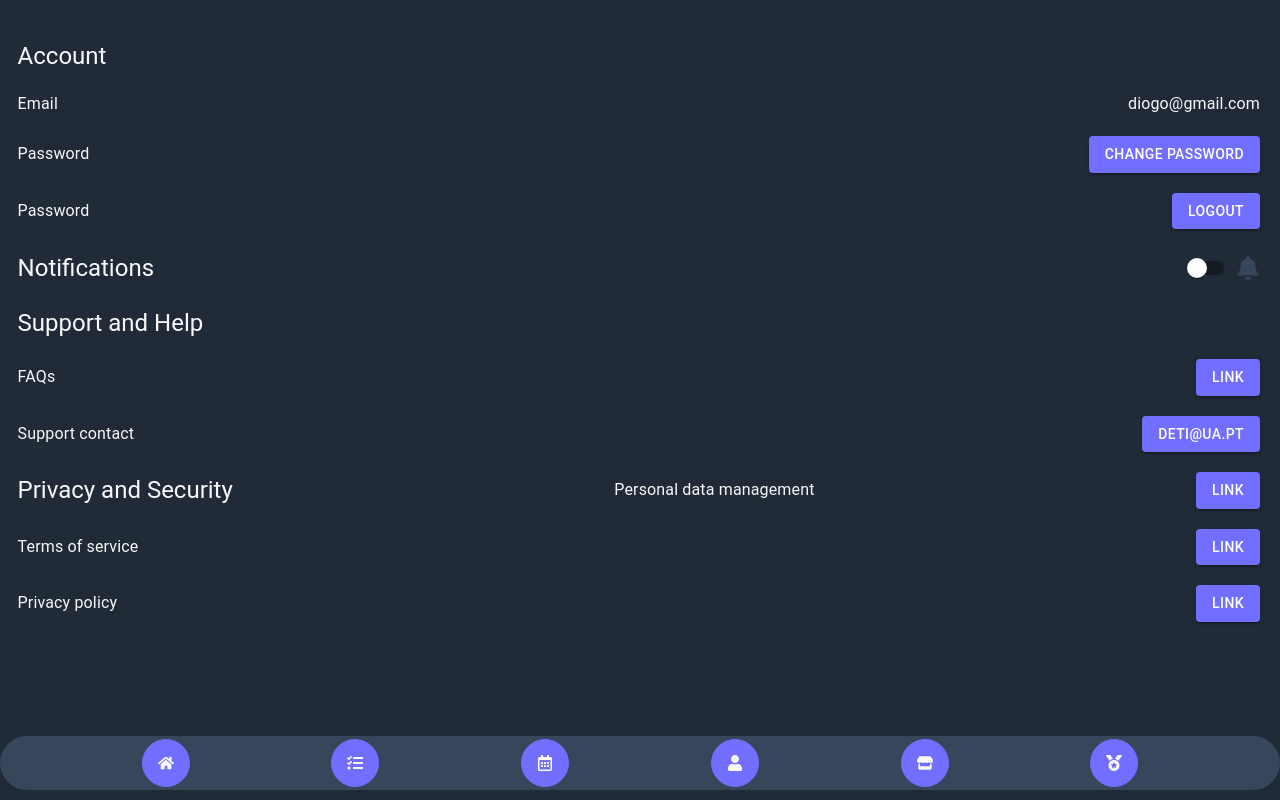
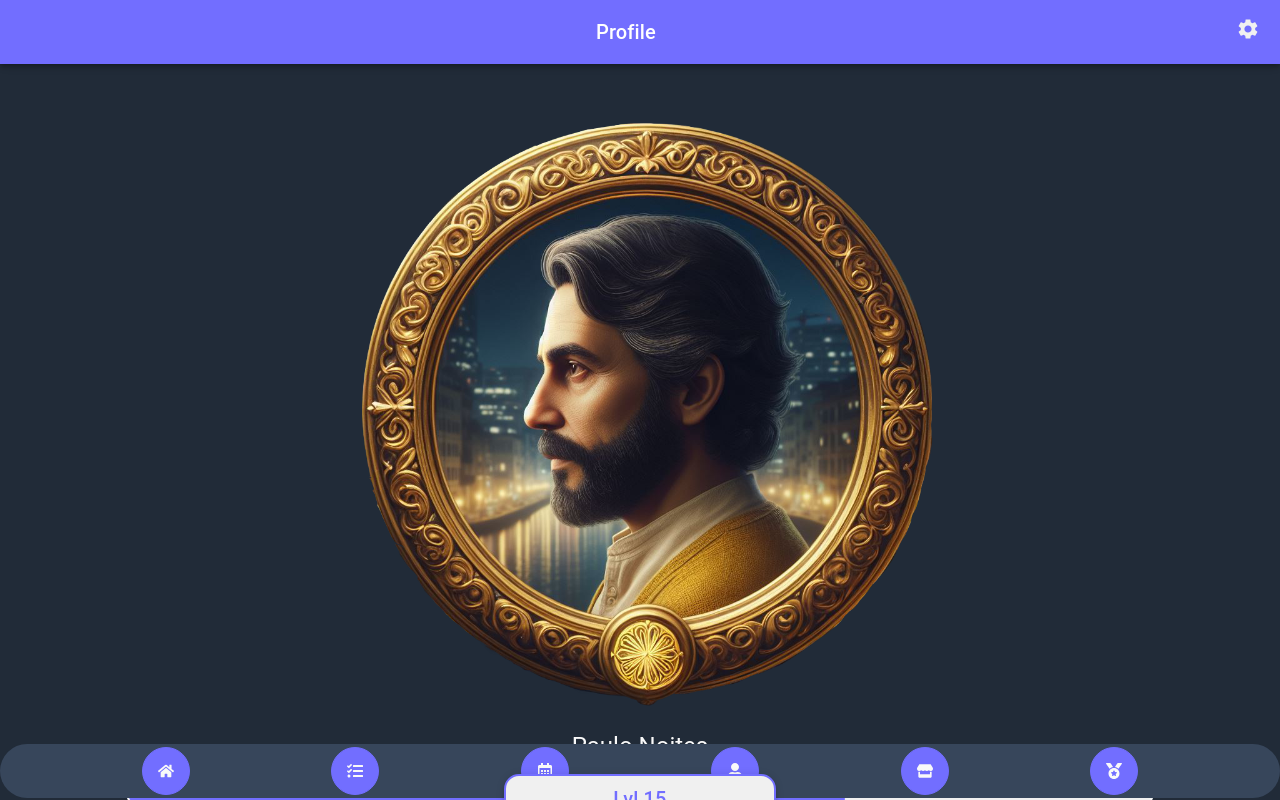
Before and after one commit to Gongas1331/StudySync, a React (Vite) app in the folder study-sync/: page /profile in a window 1280 px wide. Built offline with nearby package versions, Linux system fonts and the light colour scheme.

Commit message:
finished profile and settings

```diff
--- a/study-sync/src/App.css
+++ b/study-sync/src/App.css
@@ -8,7 +8,7 @@
 }
 
 #root {
-  height: 95vh;
+  height: 100vh;
   width: 100vw;
   margin: 0;
   text-align: center;
@@ -44,7 +44,7 @@ body {
   position: fixed;
   left: 0;
   height: 3em;
-  top: calc(100vh - 4em);
+  top: calc(100vh - 3.5em);
   width: 100%;
   display: flex;
   flex-direction: row;
--- a/study-sync/src/App.jsx
+++ b/study-sync/src/App.jsx
@@ -8,7 +8,7 @@ import Tasks from './pages/Tasks';
 import Leaderboard from './pages/Leaderboard';
 import Calendar from './pages/Calendar';
 import Store from './pages/Store';
-// import Profile from './pages/Profile';
+import Profile from './pages/Profile';
 import Settings from './pages/Settings';
 import Logout from './pages/Logout';
 import { ThemeProvider,createTheme } from '@mui/material/styles';
@@ -79,8 +79,8 @@ export default function App() {
             <Route path='/leaderboard' element={<Leaderboard />} />
             <Route path='/calendar' element={<Calendar />} />
             <Route path='/store' element={<Store />} />
-            {/* <Route path='/profile' element={<Profile />} /> */}
-            <Route path='/profile' element={<Settings />} />
+            <Route path='/profile' element={<Profile />} />
+            <Route path='/settings' element={<Settings />} />
             <Route path='/logout' element={<Logout />} />
           </Routes>
         </div>
--- a/study-sync/src/components/SubtaskItem.jsx
+++ b/study-sync/src/components/SubtaskItem.jsx
@@ -8,7 +8,7 @@ function formatDate(dateString) {
     return date.toLocaleDateString();
 }
 
-export default function SubtaskItem({ subtask, toggleSubtaskCompletion }) {
+export default function SubtaskItem({ subtask, toggleSubtaskCompletion, categoryId, taskId  }) {
     const difficultyStyle = {
         Easy: {
             color: 'green',
@@ -40,7 +40,7 @@ export default function SubtaskItem({ subtask, toggleSubtaskCompletion }) {
         <div className="subtask-item">
             <Checkbox
                 checked={subtask.completed}
-            onChange={toggleSubtaskCompletion}
+                onChange={() => toggleSubtaskCompletion(categoryId, taskId, subtask.id)}
                 sx={{
                     color: subtask.completed ? 'default' : 'white', // Change color based on task completion
                     '&.Mui-checked': {
--- a/study-sync/src/components/TaskItem.jsx
+++ b/study-sync/src/components/TaskItem.jsx
@@ -15,7 +15,7 @@ function calculateProgress(subtasks) {
     return (completedSubtasks / totalSubtasks) * 100;
 }
 
-export default function TaskItem({ task, toggleTaskCompletion, toggleSubtaskCompletion }) {
+export default function TaskItem({ task, toggleTaskCompletion, toggleSubtaskCompletion, categoryId}) {
     const [expanded, setExpanded] = useState(false);
     const progress = calculateProgress(task.subtasks);
 
@@ -44,7 +44,9 @@ export default function TaskItem({ task, toggleTaskCompletion, toggleSubtaskComp
                     <SubtaskItem
                         key={subtask.id}
                         subtask={subtask}
-                            toggleSubtaskCompletion={() => toggleSubtaskCompletion(task.id, subtask.id)}
+                        toggleSubtaskCompletion={toggleSubtaskCompletion}
+                        categoryId={categoryId}
+                        taskId={task.id}
                     />
                 ))}
                 </div>
--- a/study-sync/src/pages/Homepage.jsx
+++ b/study-sync/src/pages/Homepage.jsx
@@ -21,12 +21,12 @@ function CurrencyBar({ streakfreeze, coins }) {
             <IconButton edge="start" color="lightBlue" aria-label="menu" sx={{ mr: 1 }}>
               <WhatshotIcon />
             </IconButton>
-            <Typography variant="h6" color="light" component="div">
+            <Typography variant="h6" color="white" component="div">
               {streakfreeze}
             </Typography>
           </Box>
             <Box display="flex" alignItems="center">
-              <Typography variant="h6" color="light" component="div">
+              <Typography variant="h6" color="white" component="div">
                 {coins}
               </Typography>
               <IconButton edge="start" color="yellow" aria-label="menu" sx={{ ml: 1 }}>
@@ -46,7 +46,7 @@ function WeeklyActivityTracker({ daysCompleted }) {
 
   return (
     <>
-      <Typography sx={{ pb: 1 }} variant="h4jin" color="inherit" component="div">
+      <Typography sx={{ pb: 1 }} variant="h5" color="inherit" component="div">
         Weekly Activity
       </Typography>
       <div className="weekly-tracker">
--- a/study-sync/src/pages/Profile.jsx
+++ b/study-sync/src/pages/Profile.jsx
@@ -1,11 +1,184 @@
-// import React from 'react';
-import '../App.css';
+import * as React from 'react';
+import { AppBar, Box, Button, Toolbar, IconButton, Typography, Paper, LinearProgress, Avatar, Card, CardContent } from '@mui/material';
+import { styled } from '@mui/system';
+import SettingsIcon from '@mui/icons-material/Settings';
+import { Link as RouterLink } from 'react-router-dom';
+import { FaBook, FaBriefcase, FaUsers, FaBroom, FaRunning, FaLightbulb } from 'react-icons/fa';
+import Tooltip from '@mui/material/Tooltip';
+import ClickAwayListener from '@mui/material/ClickAwayListener';
+
+
+const LargeAvatar = styled(Avatar)({
+  width: '50vw',
+  height: '50vw',
+});
+
+const HtmlTooltip = styled(({ className, ...props }) => (
+  <Tooltip {...props} classes={{ popper: className }} />
+))(({ theme }) => ({
+  [`& .MuiTooltip-tooltip`]: {
+    backgroundColor: '#f9f9f9',
+    color: 'rgba(0, 0, 0, 0.87)',
+    maxWidth: 220,
+    fontSize: theme.typography.pxToRem(12),
+    border: '1px solid #dadde9',
+  },
+}));
 
 export default function Profile() {
+  const xp = 70;
+  const [open, setOpen] = React.useState(false);
+
+  const handleTooltipClose = () => {
+    setOpen(false);
+  };
+
+  const handleTooltipOpen = () => {
+    setOpen(true);
+  };
+
   return (
     <div>
-      <h1>Welcome to the Profile!</h1>
-      <p>This is the Profile of the app.</p>
+      <AppBar position="static">
+        <Toolbar>
+          <Typography variant="h6" sx={{ flexGrow: 1 }}>
+            Profile
+          </Typography>
+          <IconButton edge="end" color="inherit" aria-label="settings">
+            <RouterLink to="/settings">
+              <SettingsIcon color='light' />
+            </RouterLink>
+          </IconButton>
+        </Toolbar>
+      </AppBar>
+      <Box display="flex" justifyContent="center" sx={{ marginTop: '2%', marginBottom: '0%' }}>
+        <LargeAvatar alt="User Name" src="./src/assets/paulo_noites_gold.png" />
+      </Box>
+      <Box display="flex" justifyContent="center" sx={{ marginTop: '0%', marginBottom: '5%' }}>
+        <Typography variant="h5">Paulo Noites</Typography>
+      </Box>
+      <Box display="flex" justifyContent="center" sx={{ marginBottom: '1%' }}>
+        <Paper elevation={3} sx={{ padding: '0.5%', marginTop: '-4%', zIndex: '2', width: '20%', borderRadius: '15px', textAlign: 'center', color: 'primary.main', borderColor: 'primary.main', border: 2, bgcolor: 'light.main' }}>
+          <Typography variant="h6">Lvl 15</Typography>
+        </Paper>
+      </Box>
+      <LinearProgress variant="determinate" value={xp} sx={{ height: '2em', width: '80%', margin: 'auto', marginTop: '-5%', borderRadius: '80px', borderColor: 'primary.main', border: 2, bgcolor: 'light.main' }} />
+      <Typography variant="h6" sx={{ textAlign: 'center', marginBottom: '2%' }}>{xp}/100 XP</Typography>
+
+
+      <Typography align='left' marginTop={'2%'} marginLeft={'1em'} variant="h5">Stats</Typography>
+      <Box sx={{ display: 'flex', flexWrap: 'wrap', justifyContent: 'space-around', alignItems: 'center' }}>
+        <Card sx={{ width: '45%', margin: '2%', backgroundColor: 'transparent', color: 'white', borderColor: 'white', border: 1, borderRadius: '20px' }}>
+          <CardContent>
+            <Typography variant="h6">Total Logins</Typography>
+            <Typography variant="body1">{142}</Typography>
+          </CardContent>
+        </Card>
+        <Card sx={{ width: '45%', margin: '2%', backgroundColor: 'transparent', color: 'white', borderColor: 'white', border: 1, borderRadius: '20px' }}>
+          <CardContent>
+            <Typography variant="h6">Total XP</Typography>
+            <Typography variant="body1">{1560}</Typography>
+          </CardContent>
+        </Card>
+        <Card sx={{ width: '45%', margin: '2%', backgroundColor: 'transparent', color: 'white', borderColor: 'white', border: 1, borderRadius: '20px' }}>
+          <CardContent>
+            <Typography variant="h6">Highest Rank</Typography>
+            <Typography variant="body1">{'Gold'}</Typography>
+          </CardContent>
+        </Card>
+        <Card sx={{ width: '45%', margin: '2%', backgroundColor: 'transparent', color: 'white', borderColor: 'white', border: 1, borderRadius: '20px' }}>
+          <CardContent>
+            <Typography variant="h6">Highest Streak</Typography>
+            <Typography variant="body1">{67}</Typography>
+          </CardContent>
+        </Card>
+      </Box>
+      <Box display="flex" marginTop={'2%'} alignItems="center" justifyContent="space-between">
+        <HtmlTooltip
+          title={
+            <React.Fragment>
+              <Typography color="brown.main">Bronze</Typography>
+              <Typography color="silver">Silver</Typography>
+              <Typography color="gold">Gold</Typography>
+              <Typography color="lightBlue.main">Diamond</Typography>
+              <Typography color="red.main">Legendary</Typography>
+            </React.Fragment>
+          }
+          open={open}
+          disableHoverListener
+        >
+          <Typography align='left' marginLeft={'1em'} variant="h5">Achievements</Typography>
+        </HtmlTooltip>
+        <ClickAwayListener onClickAway={handleTooltipClose}>
+          <Button onClick={handleTooltipOpen}>Rankings</Button>
+        </ClickAwayListener>
+      </Box>
+      <Box
+        sx={{
+          display: 'flex',
+          overflowX: 'auto',
+          flexDirection: 'row',
+          scrollbarWidth: 'none',
+          '&::-webkit-scrollbar': {
+            display: 'none'
+          }
+        }}
+      >
+        <Card sx={{ minWidth: 275, margin: 2, backgroundColor: 'transparent', color: 'gold', borderColor: 'gold', border: 1, borderRadius: '20px' }}>
+          <CardContent>
+            <Box sx={{ display: 'flex', alignItems: 'center' }}>
+              <FaBook size={32} />
+              <Typography variant="body2" sx={{ ml: 1 }}>Study</Typography>
+              <Typography variant="body2" sx={{ ml: 'auto' }}>50 tasks to next rank</Typography>
+            </Box>
+          </CardContent>
+        </Card>
+        <Card sx={{ minWidth: 275, margin: 2, backgroundColor: 'transparent', color: 'white', borderColor: 'white', border: 1, borderRadius: '20px' }}>
+          <CardContent>
+            <Box sx={{ display: 'flex', alignItems: 'center' }}>
+              <FaBriefcase size={32} />
+              <Typography variant="body2" sx={{ ml: 1 }}>Work</Typography>
+              <Typography variant="body2" sx={{ ml: 'auto' }}>15 tasks to next rank</Typography>
+            </Box>
+          </CardContent>
+        </Card>
+        <Card sx={{ minWidth: 275, margin: 2, backgroundColor: 'transparent', color: 'brown.main', borderColor: 'brown.main', border: 1, borderRadius: '20px' }}>
+          <CardContent>
+            <Box sx={{ display: 'flex', alignItems: 'center' }}>
+              <FaUsers size={32} />
+              <Typography variant="body2" sx={{ ml: 1 }}>Social</Typography>
+              <Typography variant="body2" sx={{ ml: 'auto' }}>8 tasks to next rank</Typography>
+            </Box>
+          </CardContent>
+        </Card>
+        <Card sx={{ minWidth: 275, margin: 2, backgroundColor: 'transparent', color: 'lightBlue.main', borderColor: 'lightBlue.main', border: 1, borderRadius: '20px' }}>
+          <CardContent>
+            <Box sx={{ display: 'flex', alignItems: 'center' }}>
+              <FaBroom size={32} />
+              <Typography variant="body2" sx={{ ml: 1 }}>Chores</Typography>
+              <Typography variant="body2" sx={{ ml: 'auto' }}>103 tasks to next rank</Typography>
+            </Box>
+          </CardContent>
+        </Card>
+        <Card sx={{ minWidth: 275, margin: 2, backgroundColor: 'transparent', color: 'gold', borderColor: 'gold', border: 1, borderRadius: '20px' }}>
+          <CardContent>
+            <Box sx={{ display: 'flex', alignItems: 'center' }}>
+              <FaRunning size={32} />
+              <Typography variant="body2" sx={{ ml: 1 }}>Fitness</Typography>
+              <Typography variant="body2" sx={{ ml: 'auto' }}>32 tasks to next rank</Typography>
+            </Box>
+          </CardContent>
+        </Card>
+        <Card sx={{ minWidth: 275, margin: 2, backgroundColor: 'transparent', color: 'silver', borderColor: 'silver', border: 1, borderRadius: '20px' }}>
+          <CardContent>
+            <Box sx={{ display: 'flex', alignItems: 'center' }}>
+              <FaLightbulb size={32} />
+              <Typography variant="body2" sx={{ ml: 1 }}>Self-Improvement</Typography>
+              <Typography variant="body2" sx={{ ml: 'auto' }}>18 tasks to next rank</Typography>
+            </Box>
+          </CardContent>
+        </Card>
+      </Box>
     </div>
   );
 }
--- a/study-sync/src/pages/Settings.jsx
+++ b/study-sync/src/pages/Settings.jsx
@@ -10,11 +10,11 @@ export default function Settings() {
   return (
     <>
       <Box display="flex" justifyContent="space-between" alignItems="center" sx={{ margin: '20px', marginLeft: '1.1em' }}>
-          <Typography variant="h5" align="left">Account</Typography>
+          <Typography variant="h4" align="left">Account</Typography>
       </Box>
       <Box display="flex" justifyContent="space-between" alignItems="center" sx={{ margin: '20px', marginLeft: '1.1em' }}>
         <Typography>Email</Typography>
-        <Typography>diogo@gmail.com</Typography>
+        <Typography>paulo@gmail.com</Typography>
       </Box>
       <Box display="flex" justifyContent="space-between" alignItems="center" sx={{ margin: '20px', marginLeft: '1.1em' }}>
         <Typography>Password</Typography>
@@ -22,8 +22,7 @@ export default function Settings() {
             Change Password
           </Button>
       </Box>
-      <Box display="flex" justifyContent="space-between" alignItems="center" sx={{ margin: '20px', marginLeft: '1.1em' }}>
-        <Typography>Password</Typography>
+      <Box justifyContent="space-between" alignItems="center">
         <RouterLink to="/logout">
           <Button variant="contained">
             Logout
@@ -32,7 +31,7 @@ export default function Settings() {
       </Box>
 
       <Box display="flex" justifyContent="space-between" alignItems="center" sx={{ margin: '20px', marginLeft: '1.1em' }}>
-        <Typography variant="h5" align="left">
+        <Typography variant="h4" align="left">
           Notifications
         </Typography>
         <Box display="flex" alignItems="center">
@@ -42,23 +41,25 @@ export default function Settings() {
       </Box>
 
       <Box display="flex" justifyContent="space-between" alignItems="center" sx={{ margin: '20px', marginLeft: '1.1em' }}>
-        <Typography variant="h5" align="left">Support and Help</Typography>
+        <Typography variant="h4" align="left">Support and Help</Typography>
       </Box>
-      <Box display="flex" justifyContent="space-between" alignItems="center" sx={{ margin: '20px', marginLeft: '1.1em' }}>
+      {/* <Box display="flex" justifyContent="space-between" alignItems="center" sx={{ margin: '20px', marginLeft: '1.1em' }}>
         <Typography>FAQs</Typography>
         <Button variant="contained" onClick={() => window.open('http://link-to-your-faq', '_blank')}>
           Link
         </Button>
-      </Box>
+      </Box> */}
       <Box display="flex" justifyContent="space-between" alignItems="center" sx={{ margin: '20px', marginLeft: '1.1em' }}>
-        <Typography>Support contact</Typography>
+        <Typography>Contact support</Typography>
         <Button variant="contained" onClick={() => window.open('mailto:deti@ua.pt', '_blank')}>
           deti@ua.pt
         </Button>
       </Box>
-
+{/*
       <Box display="flex" justifyContent="space-between" alignItems="center" sx={{ margin: '20px', marginLeft: '1.1em' }}>
         <Typography variant="h5" align="left">Privacy and Security</Typography>
+      </Box>
+      <Box display="flex" justifyContent="space-between" alignItems="center" sx={{ margin: '20px', marginLeft: '1.1em' }}>
         <Typography>Personal data management</Typography>
         <Button variant="contained" onClick={() => window.open('http://link-to-personal-data-management', '_blank')}>
           Link
@@ -75,7 +76,7 @@ export default function Settings() {
         <Button variant="contained" onClick={() => window.open('http://link-to-privacy-policy', '_blank')}>
           Link
         </Button>
-      </Box>
+      </Box> */}
     </>
   );
 }
```
Also changed, not shown: study-sync/package.json (+3 -4 lines), study-sync/src/assets/paulo_noites_gold.png (added), study-sync/src/pages/Tasks.jsx (line endings or trailing spaces), 1 other file (tests, documents, lock files or other folders). Lines whose indentation alone changed are shown as unchanged.
